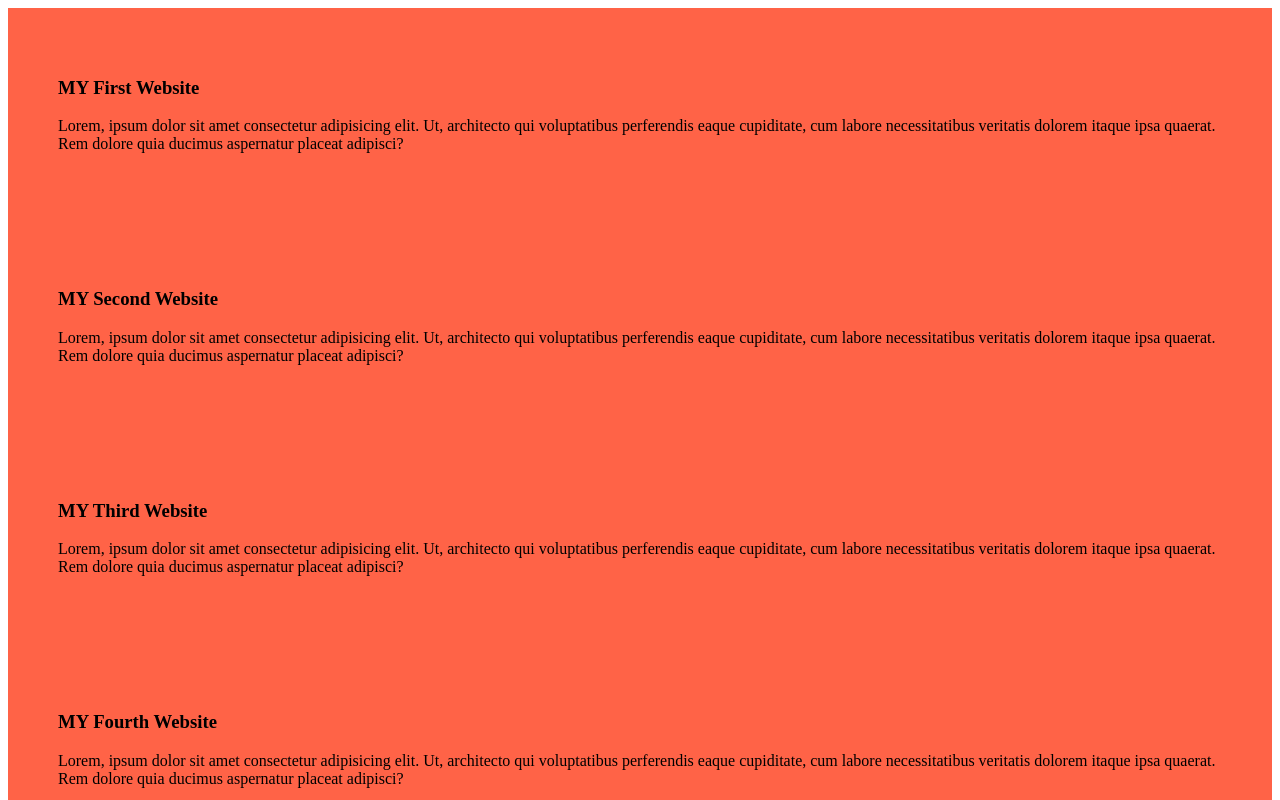
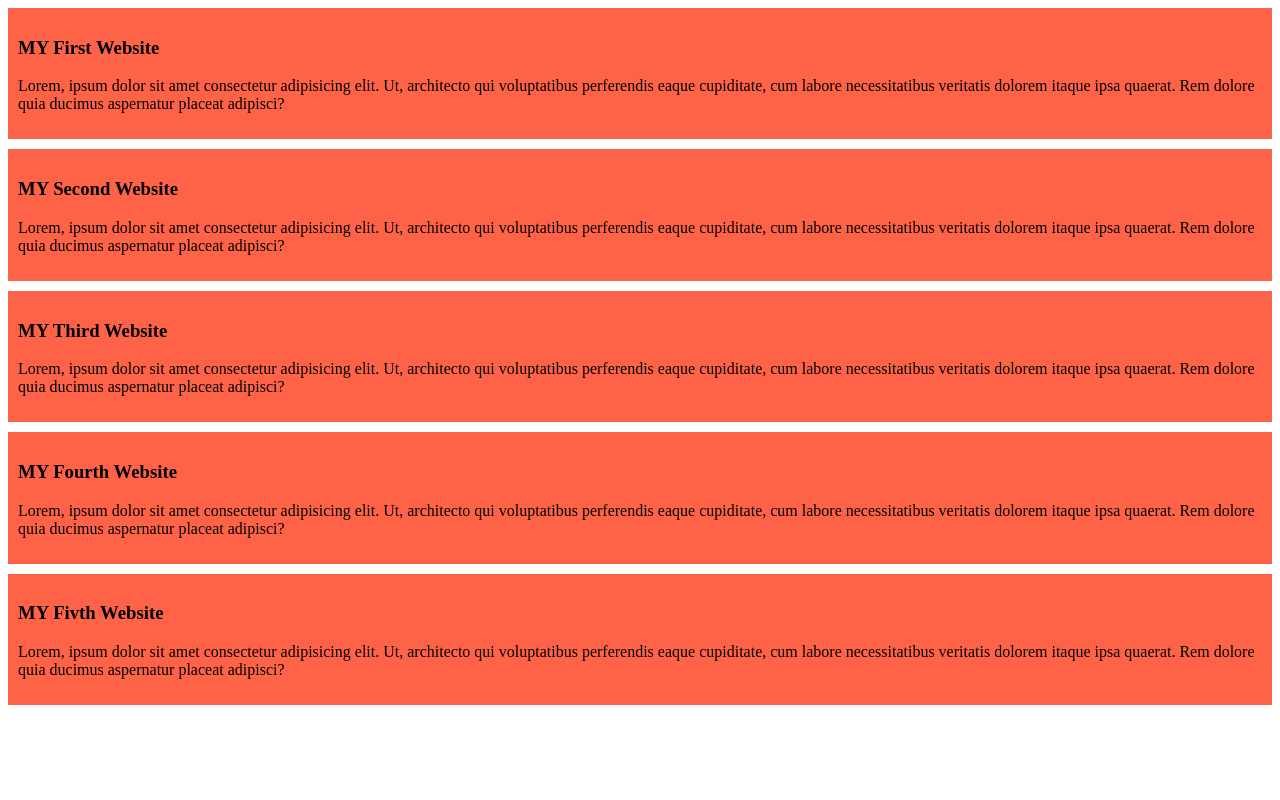
Before and after one commit to Liyanroy12/try-to-push-website, a plain HTML site: page index.html in a window 1280 px wide. Shown: the top 800 px of the page. Drawn offline with Linux system fonts and the light colour scheme.

Commit message:
added the second thired fourth and fivth blog

```diff
--- a/blog.css
+++ b/blog.css
@@ -1,5 +1,5 @@
 div{
     background-color: tomato;
-    padding: 50px;
-    margin: 10ppx;
+    padding: 10px;
+    margin-bottom: 10px;
 }
```
